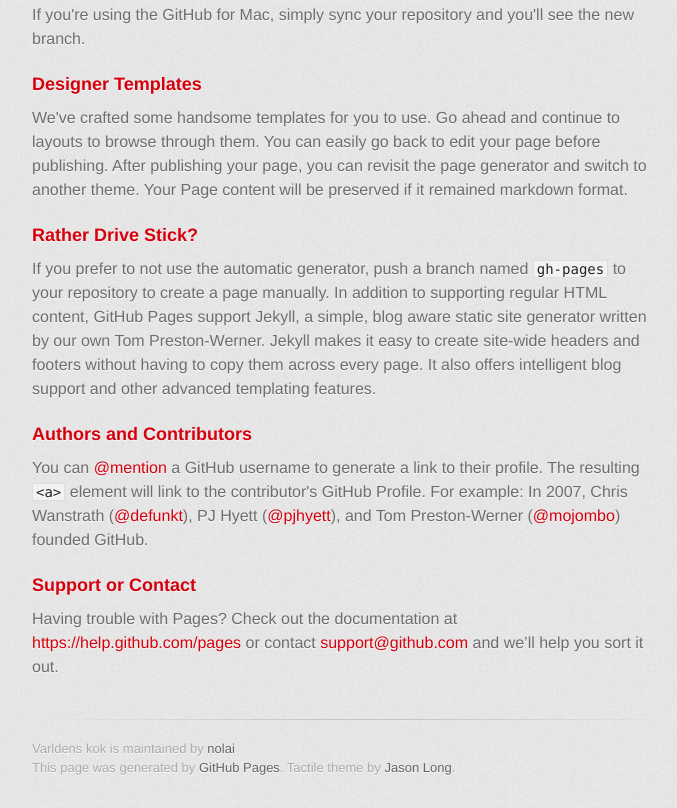
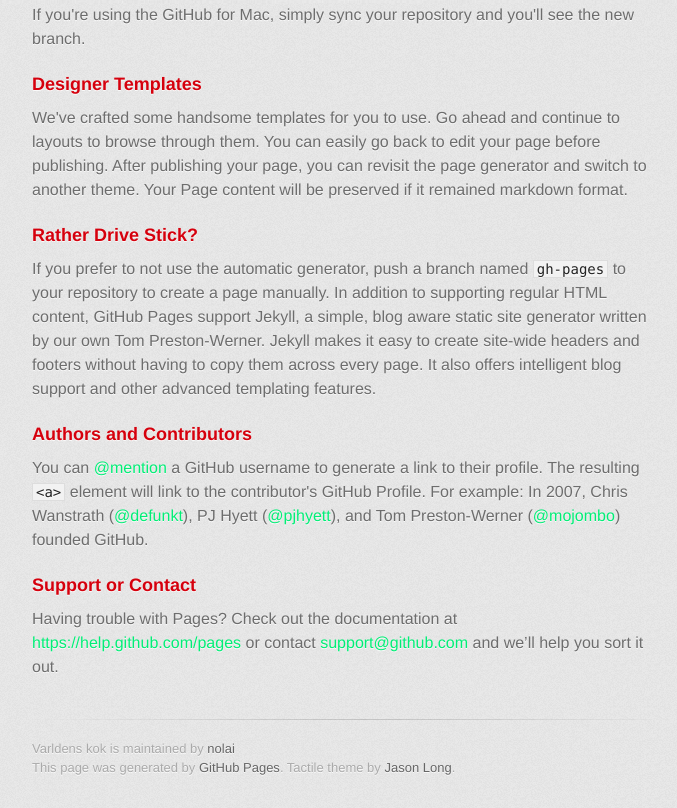
Before and after one commit to nolai/varldens_kok, a plain HTML site: page index.html in a window 1280 px wide. Shown: the part 570-1378 px from the top of the page, without its empty margins (298-975 px from the left). Drawn offline with Linux system fonts and the light colour scheme; a web font is replaced by a local one.

Commit message:
Update stylesheet.css

```diff
--- a/stylesheets/stylesheet.css
+++ b/stylesheets/stylesheet.css
@@ -57,7 +57,7 @@ body {
 }
 
 a {
-  color: #d5000d;
+  color: #00EE76;
 }
 a:hover {
   color: #c5000c;
```
